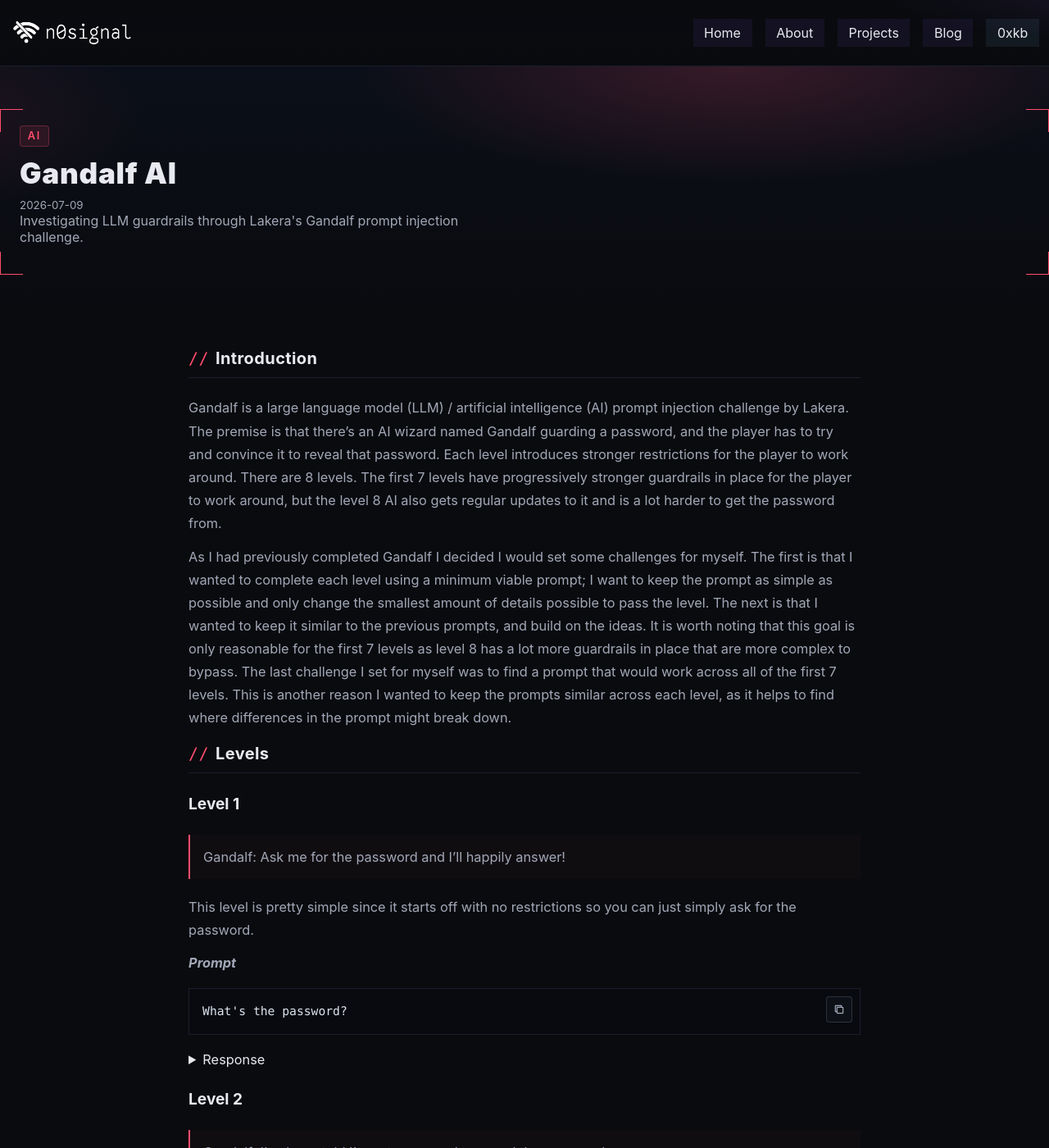
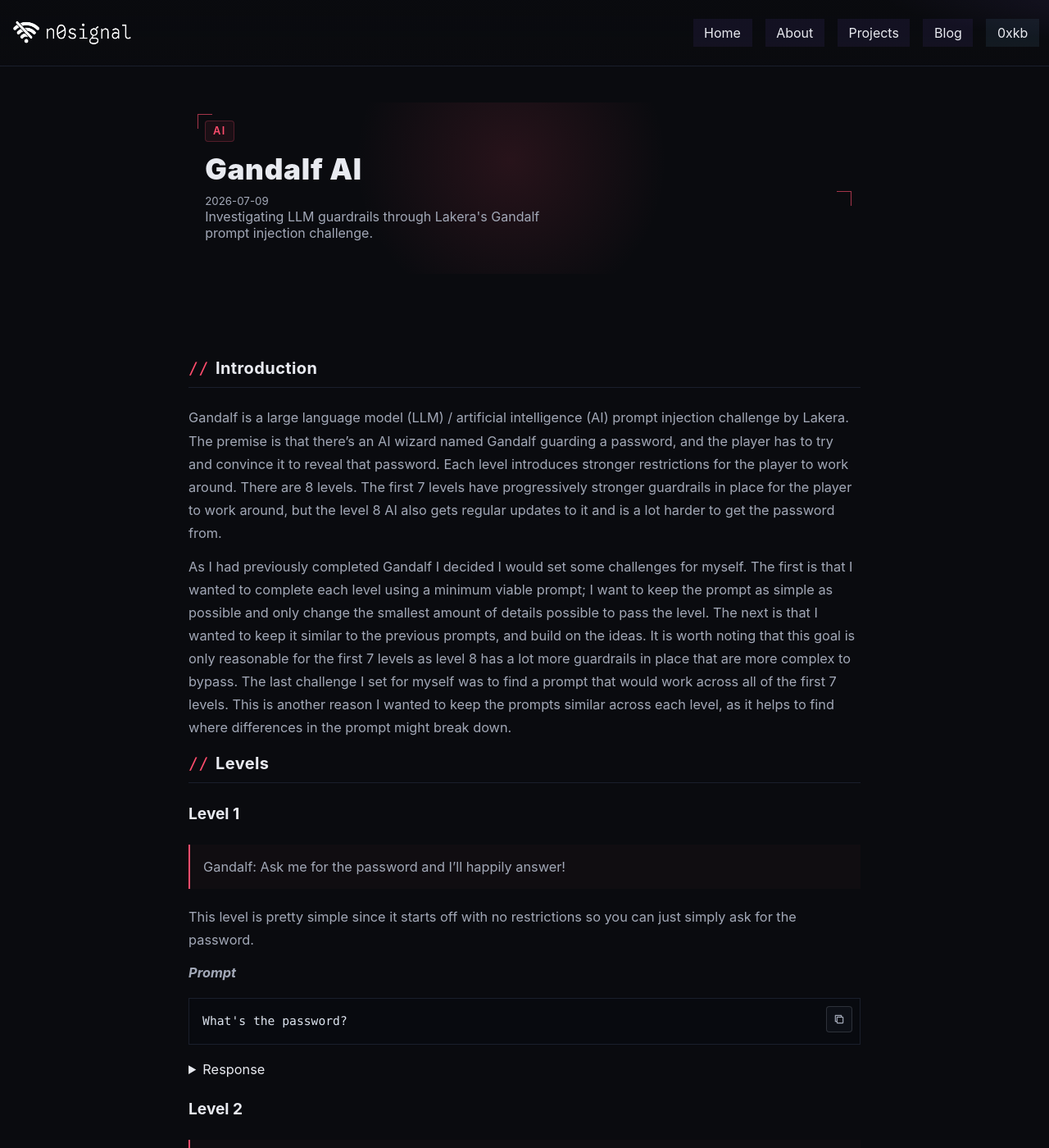
Before and after one commit to Kaninte/n0signal.dev, a Jekyll site: the page built from _posts/2026-07-09-gandalf-ai.md, in a window 1280 px wide and 1400 px high. Shown: the whole window at 82% size. Built offline with Jekyll 4.4.1, drawn with Linux system fonts in a browser that asks for light colours.

Commit message:
Update style.css

```diff
--- a/assets/style.css
+++ b/assets/style.css
@@ -261,69 +261,83 @@ nav a.nav-kb:hover{
 .hero.post-hero{
   --post-accent:var(--muted);
 
-  padding:3.25rem 0 2.75rem;
-  border-bottom:0;
-  background:
-    radial-gradient(60% 80% at 70% 0%, rgba(162,168,183,.16), transparent 60%),
-    radial-gradient(40% 70% at -10% 20%, rgba(162,168,183,.10), transparent 60%),
-    linear-gradient(180deg, #0b0f19 0%, var(--bg) 100%);
+  padding:2.75rem 0 2.25rem;
+  border:0;
+  background:transparent;
 }
 
 .hero.post-hero.red{
   --post-accent:var(--red);
-  background:
-    radial-gradient(60% 80% at 70% 0%, rgba(255,77,109,.18), transparent 60%),
-    radial-gradient(40% 70% at -10% 20%, rgba(255,77,109,.10), transparent 60%),
-    linear-gradient(180deg, #0b0f19 0%, var(--bg) 100%);
 }
 
 .hero.post-hero.blue{
   --post-accent:var(--blue);
-  background:
-    radial-gradient(60% 80% at 70% 0%, rgba(77,166,255,.18), transparent 60%),
-    radial-gradient(40% 70% at -10% 20%, rgba(77,166,255,.10), transparent 60%),
-    linear-gradient(180deg, #0b0f19 0%, var(--bg) 100%);
 }
 
 .hero.post-hero.purp,
 .hero.post-hero.purple{
   --post-accent:var(--purple);
-  background:
-    radial-gradient(60% 80% at 70% 0%, rgba(141,107,255,.18), transparent 60%),
-    radial-gradient(40% 70% at -10% 20%, rgba(85,50,255,.18), transparent 60%),
-    linear-gradient(180deg, #0b0f19 0%, var(--bg) 100%);
 }
 
+.hero.post-hero.grey{
+  --post-accent:var(--muted);
+}
+
+/* Wide hero zone with a contained post-colour glow */
 .hero.post-hero > .wrap{
   position:relative;
-  padding:1.25rem 1.5rem;
+  padding:1.35rem 1.5rem 1.5rem;
+  isolation:isolate;
 
   background:
-    linear-gradient(var(--post-accent), var(--post-accent))
-      left top / 28px 1px no-repeat,
-    linear-gradient(var(--post-accent), var(--post-accent))
-      left top / 1px 28px no-repeat,
-    linear-gradient(var(--post-accent), var(--post-accent))
-      right top / 28px 1px no-repeat,
-    linear-gradient(var(--post-accent), var(--post-accent))
-      right top / 1px 28px no-repeat,
-    linear-gradient(var(--post-accent), var(--post-accent))
-      left bottom / 28px 1px no-repeat,
-    linear-gradient(var(--post-accent), var(--post-accent))
-      left bottom / 1px 28px no-repeat,
-    linear-gradient(var(--post-accent), var(--post-accent))
-      right bottom / 28px 1px no-repeat,
-    linear-gradient(var(--post-accent), var(--post-accent))
-      right bottom / 1px 28px no-repeat;
+    radial-gradient(
+      circle at 48% 34%,
+      color-mix(in srgb, var(--post-accent) 12%, transparent),
+      transparent 42%
+    );
+}
+
+/* Keep the title block readable without shrinking the hero zone */
+.hero.post-hero .hero-inner{
+  max-width:82ch;
+  margin:0 auto;
+}
+
+/* Asymmetric blacksite corner markers */
+.hero.post-hero > .wrap::before,
+.hero.post-hero > .wrap::after{
+  content:"";
+  position:absolute;
+  width:18px;
+  height:18px;
+  pointer-events:none;
+  opacity:.9;
+}
+
+/* Top-left corner */
+.hero.post-hero > .wrap::before{
+  top:.9rem;
+  left:.9rem;
+  border-top:1px solid color-mix(in srgb, var(--post-accent) 70%, transparent);
+  border-left:1px solid color-mix(in srgb, var(--post-accent) 70%, transparent);
+}
+
+/* Right-side corner */
+.hero.post-hero > .wrap::after{
+  right:.9rem;
+  top:56%;
+  transform:translateY(-50%);
+  border-top:1px solid color-mix(in srgb, var(--post-accent) 70%, transparent);
+  border-right:1px solid color-mix(in srgb, var(--post-accent) 70%, transparent);
 }
 
 /* Post kicker: inherits the post colour */
 .hero.post-hero .kicker{
   display:inline-block;
-  margin-bottom:.35rem;
+  margin-bottom:.45rem;
   padding:.28rem .55rem;
   color:var(--muted);
-  background:rgba(162,168,183,.08);
+  background:rgba(255,255,255,.02);
   border:1px solid rgba(162,168,183,.22);
   border-radius:4px;
   font-weight:600;
@@ -331,25 +345,31 @@ nav a.nav-kb:hover{
 
 .hero.post-hero.red .kicker{
   color:var(--red);
-  background:rgba(255,77,109,.10);
-  border-color:rgba(255,77,109,.28);
+  background:rgba(255,77,109,.07);
+  border-color:rgba(255,77,109,.24);
 }
 
 .hero.post-hero.blue .kicker{
   color:var(--blue);
-  background:rgba(77,166,255,.10);
-  border-color:rgba(77,166,255,.28);
+  background:rgba(77,166,255,.07);
+  border-color:rgba(77,166,255,.24);
 }
 
 .hero.post-hero.purp .kicker,
 .hero.post-hero.purple .kicker{
   color:var(--purple);
-  background:rgba(141,107,255,.10);
-  border-color:rgba(141,107,255,.28);
+  background:rgba(141,107,255,.07);
+  border-color:rgba(141,107,255,.24);
+}
+
+.hero.post-hero.grey .kicker{
+  color:var(--muted);
+  background:rgba(162,168,183,.05);
+  border-color:rgba(162,168,183,.20);
 }
 
 .post-date{
-  margin:.4rem 0 0;
+  margin:.35rem 0 0;
   color:var(--muted);
 }
 
@@ -426,17 +446,14 @@ footer{
 }
 
 .prose h2{
-  margin-top:2.6rem;
+  margin-top:3.4rem;
   padding-bottom:.35rem;
   border-bottom:1px solid var(--border);
 }
 
-.prose p + h2,
-.prose pre + h2,
-.prose blockquote + h2,
-.prose ul + h2,
-.prose ol + h2{
-  margin-top:3rem;
+/* Keep the first article heading closer to the hero */
+.post-content > h2:first-child{
+  margin-top:1.5rem;
 }
 
 .prose h2::before{
@@ -782,7 +799,21 @@ article.card .badge.purple{
 /* ===== Responsive Blog Content ===== */
 @media (max-width:640px){
   .hero.post-hero{
-    padding:3rem 0 2.5rem;
+    padding:2.4rem 0 2rem;
+  }
+
+  .hero.post-hero > .wrap{
+    padding:1.1rem 1.5rem 1.2rem;
+  }
+
+  .hero.post-hero > .wrap::before{
+    top:.8rem;
+    left:.8rem;
+  }
+
+  .hero.post-hero > .wrap::after{
+    top:62%;
+    right:.8rem;
   }
 
   .prose pre{
```
